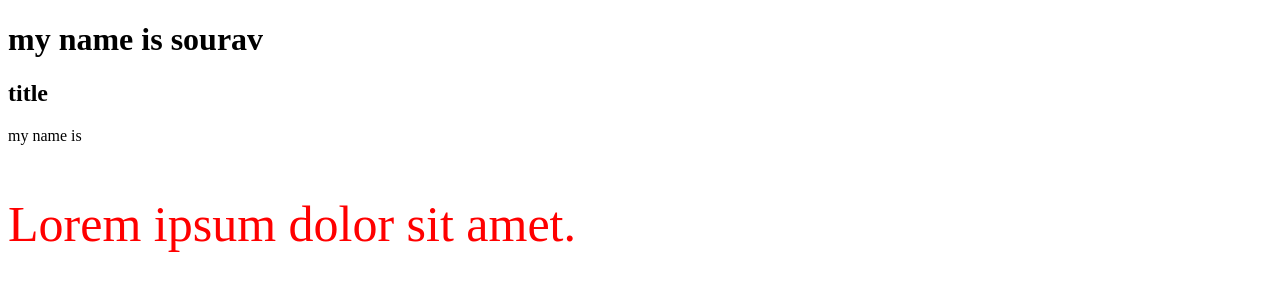
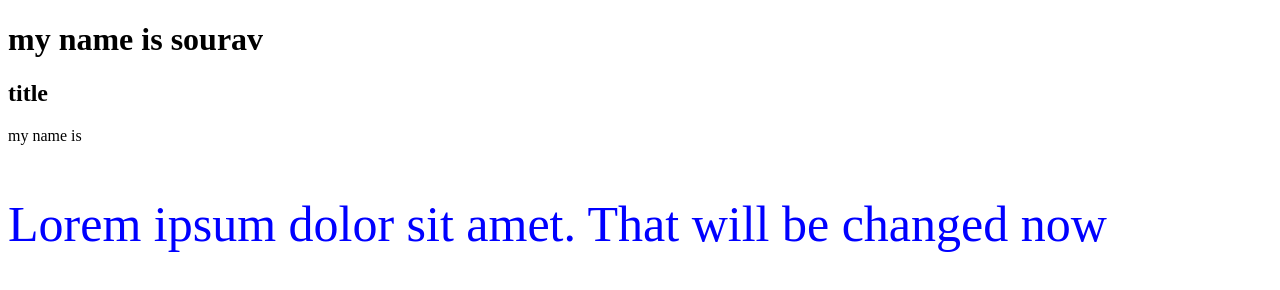
Before and after one commit to imam-hossain-sourav/my-first-repo, a plain HTML site: page index.html in a window 1280 px wide. Drawn offline with Linux system fonts and the light colour scheme.

Commit message:
color changed

```diff
--- a/index.html
+++ b/index.html
@@ -11,6 +11,6 @@
     <h1>my name is sourav</h1>
     <h2>title</h2>
     <header>my name is </header>
-    <p>Lorem ipsum dolor sit amet.</p>
+    <p>Lorem ipsum dolor sit amet. That will be changed now</p>
 </body>
 </html>
--- a/style.css
+++ b/style.css
@@ -1,4 +1,4 @@
 p{
-    color: red;
+    color: blue;
     font-size: 50px;
 }
```
